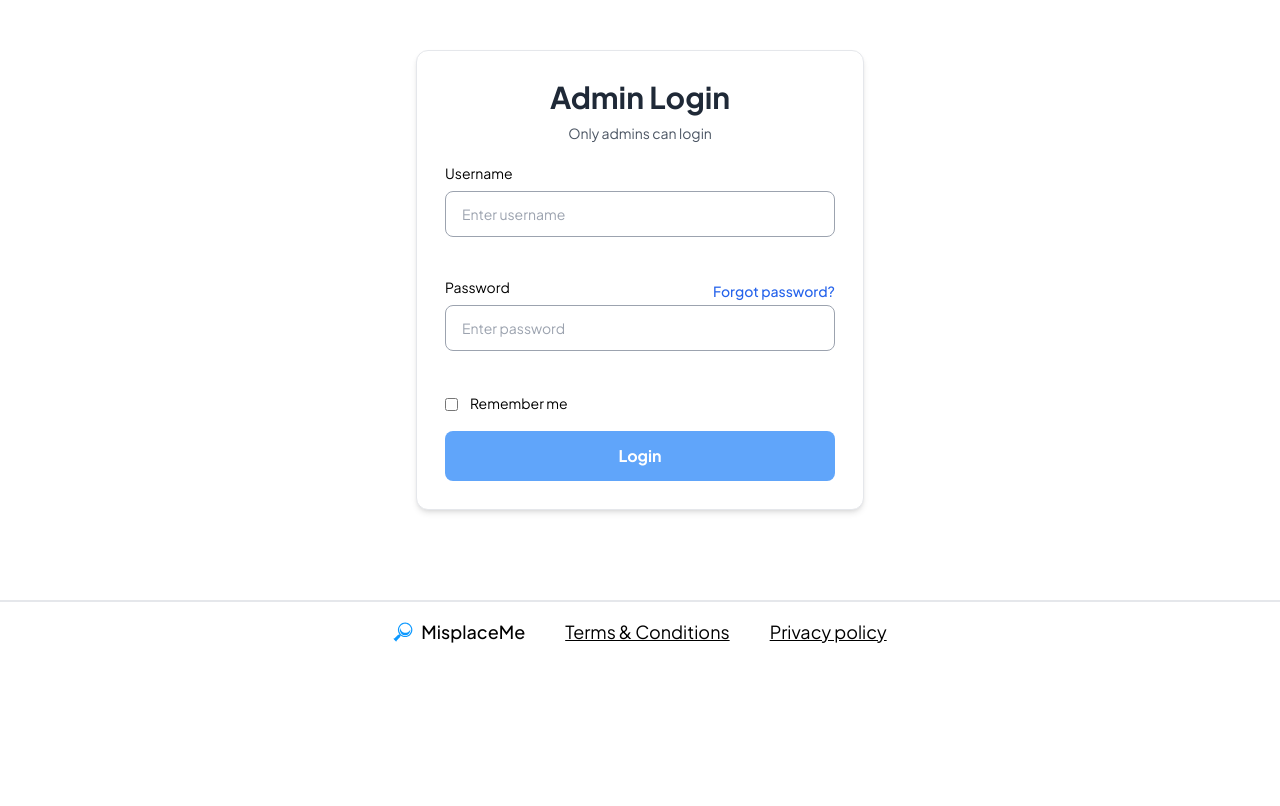
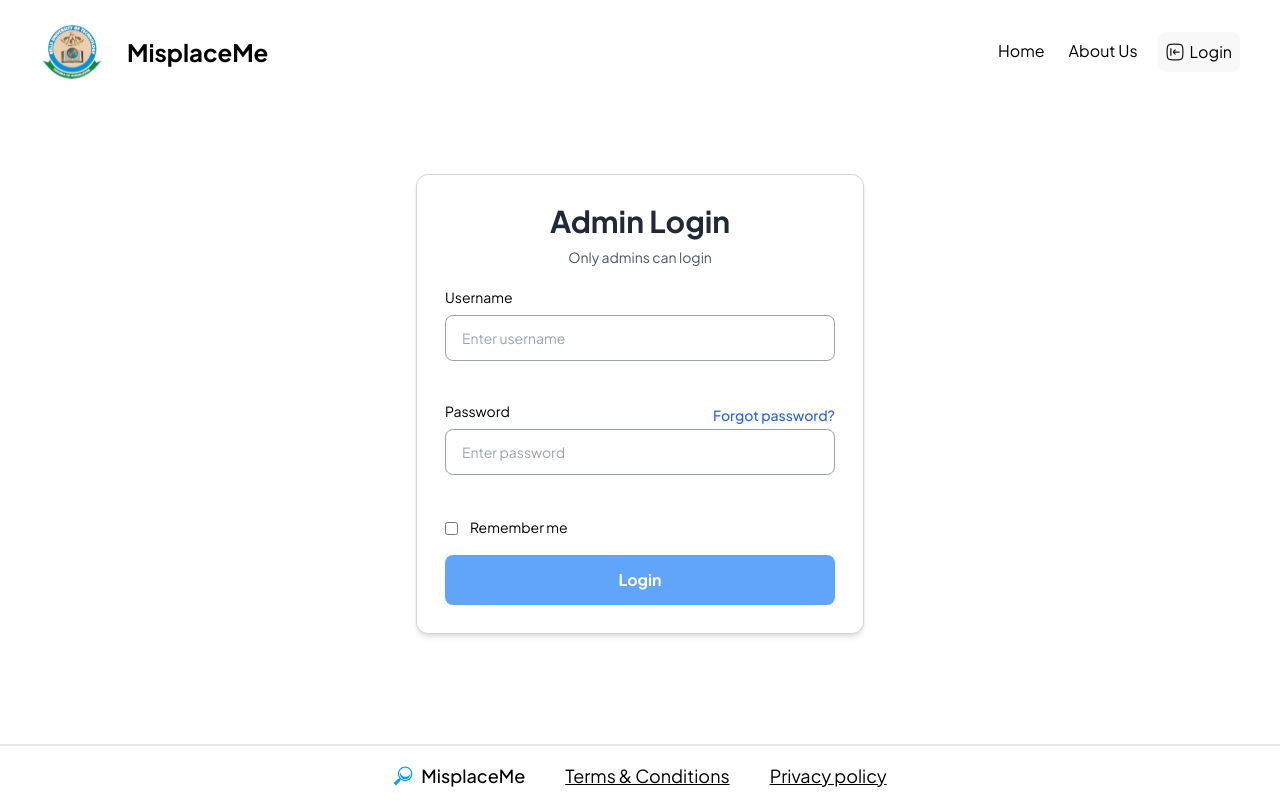
Before and after one commit to Ghreatness-Laboratory/lost-found_bellsuniversity, a React (Create React App) app: page /login in a window 1280 px wide. Built offline with nearby package versions, Linux system fonts and the light colour scheme; a web font is replaced by a local one.

Commit message:
fix(navbar.tsx and toggleNavbar.tsx): fix navbar display error of not rendering when login page is refreshed

```diff
--- a/src/components/common/navbar.tsx
+++ b/src/components/common/navbar.tsx
@@ -1,6 +1,6 @@
 import { useEffect, useState } from 'react';
 import { FaFacebook, FaInstagram, FaLinkedin, FaTwitter } from 'react-icons/fa';
-import { Link } from 'react-router-dom';
+import { Link, useLocation } from 'react-router-dom';
 import bellsLogo from '../../assets/images/bells-university-of-technology-logo-transparent 1.svg';
 import defaultLogo from '../../assets/images/WhatsApp Image 2024-11-19 at 09.25.06_0f465b57.jpg';
 
@@ -47,10 +47,10 @@ const Navbar = ({ isNavbarOpen, handleNavClick }: NavbarProps) => {
   const [currentEmail, setCurrentEmail] = useState<string>('');
   const [currentPhone, setCurrentPhone] = useState<string>('');
   const [currentSocialMedia, setCurrentSocialMedia] = useState<any>({});
-  const pathName = window.location.pathname;
+  const [pathname, setPathname] = useState(window.location.pathname);
   const isMenuActive = 'text-blue-600 transition ease duration-100ms'
-  const LoginHref = pathName === '/login';
   const [isLoggedIn,] = useState(false);
+  const location = useLocation();
 
   const navbarMenu: NavbarMenuProps[] = [
     {
@@ -109,7 +109,7 @@ const Navbar = ({ isNavbarOpen, handleNavClick }: NavbarProps) => {
           <ul className="hidden xl:flex gap-6 items-center ">
             <span className="sr-only">Destop and Tablet Menu</span>
             {navbarMenu.map((menu, index) => {
-              const isActive = pathName === menu.href
+              const isActive = location.pathname === menu.href
               return (
                 <Link
                   key={index}
@@ -137,7 +137,7 @@ const Navbar = ({ isNavbarOpen, handleNavClick }: NavbarProps) => {
                 <ul className="flex flex-col gap-4 md:gap-6 pt-5 sm:pt-10">
                   <span className="sr-only">Mobile Menu</span>
                   {navbarMenu.map((menu, index) => {
-                    const isActive = pathName === menu.href
+                    const isActive = location.pathname === menu.href
                     return (
                       <Link
                         key={index}
@@ -149,7 +149,6 @@ const Navbar = ({ isNavbarOpen, handleNavClick }: NavbarProps) => {
                       </Link>
                     )
                   })}
-                  {/* <p className={`py-1 md:py-2 pl-8 font-normal text-base cursor-pointer border-l-2 border-l-white md:border-b-2 md:border-b-white active:border-l-blue-600 md:hover:border-b-blue-600 active:text-blue-600 md:hover:text-blue-600 transition ease duration-200ms ${pathName === '/register' ? isMenuActive : ""}`}>Login</p> */}
                 </ul>
               </div>
 
@@ -206,7 +205,7 @@ const Navbar = ({ isNavbarOpen, handleNavClick }: NavbarProps) => {
                   <path d="M1.0835 9.00004C1.0835 5.26837 1.0835 3.40171 2.24266 2.24254C3.40183 1.08337 5.26766 1.08337 9.00016 1.08337C12.7318 1.08337 14.5985 1.08337 15.7577 2.24254C16.9168 3.40171 16.9168 5.26754 16.9168 9.00004C16.9168 12.7317 16.9168 14.5984 15.7577 15.7575C14.5985 16.9167 12.7327 16.9167 9.00016 16.9167C5.2685 16.9167 3.40183 16.9167 2.24266 15.7575C1.0835 14.5984 1.0835 12.7325 1.0835 9.00004Z" stroke="#1E1E1E" stroke-width="1.25" stroke-linecap="round" stroke-linejoin="round" />
                   <path d="M13.1976 9.02343H7.38509M7.38509 9.02343C7.38509 9.49843 9.18092 11.0959 9.18092 11.0959M7.38509 9.02343C7.38509 8.5351 9.18092 6.96926 9.18092 6.96926M4.86426 5.6626V12.3293" stroke="#1E1E1E" stroke-width="1.25" stroke-linecap="round" stroke-linejoin="round" />
                 </svg>
-                <p className={`hidden sm:block ${LoginHref ? isMenuActive : ""}`}>Login</p>
+                <p className="hidden sm:block">Login</p>
               </button>
             </Link>
 
--- a/src/components/common/toggleNavbar.tsx
+++ b/src/components/common/toggleNavbar.tsx
@@ -2,9 +2,7 @@ import { useState } from "react";
 import Navbar from "./navbar";
 
 const ToggleNavbar = () => {
-  const pathname = window.location.pathname;
   const [isNavbarOpen, setIsNavbarOpen] = useState(false);
-  const hideNavbar = pathname === "/login";
 
   const toggleNavbar = () => {
     setIsNavbarOpen(!isNavbarOpen);
@@ -12,14 +10,15 @@ const ToggleNavbar = () => {
 
   return (
     <div>
-      {!hideNavbar && <Navbar
+      <Navbar
         isNavbarOpen={isNavbarOpen}
         handleNavClick={toggleNavbar}
-      />}
+      />
       {isNavbarOpen && (
         <div
-          className={`${isNavbarOpen ? "" : "hidden"} fixed h-[100vh] inset-0 bg-black opacity-50 z-10 transition-opacity duration-300 ease-in-out lg:hidden`}
-        ></div>
+          className={`fixed h-[100vh] inset-0 bg-black opacity-50 z-10 transition-opacity duration-300 ease-in-out lg:hidden`}
+          onClick={toggleNavbar}
+        />
       )}
     </div>
   )
--- a/src/pages/login.tsx
+++ b/src/pages/login.tsx
@@ -44,8 +44,8 @@ function Login() {
   };
 
   return (
-    <div className="grid place-items-center md:pb-10 min-h-[75vh]">
-      <div className="bg-white sm:border sm:border-gray-200 sm:rounded-xl sm:shadow-md max-w-md w-full">
+    <div className="grid place-items-center md:pb-10 min-h-[74vh] lg:min-h-[80vh]">
+      <div className="bg-white sm:border sm:border-gray-300 sm:rounded-xl sm:shadow-md max-w-md w-full">
         <div className="p-4 sm:p-7">
           <h1 className="block text-3xl font-bold text-gray-800 text-center">Admin Login</h1>
           <p className="mt-2 text-sm text-gray-600 text-center">
```
